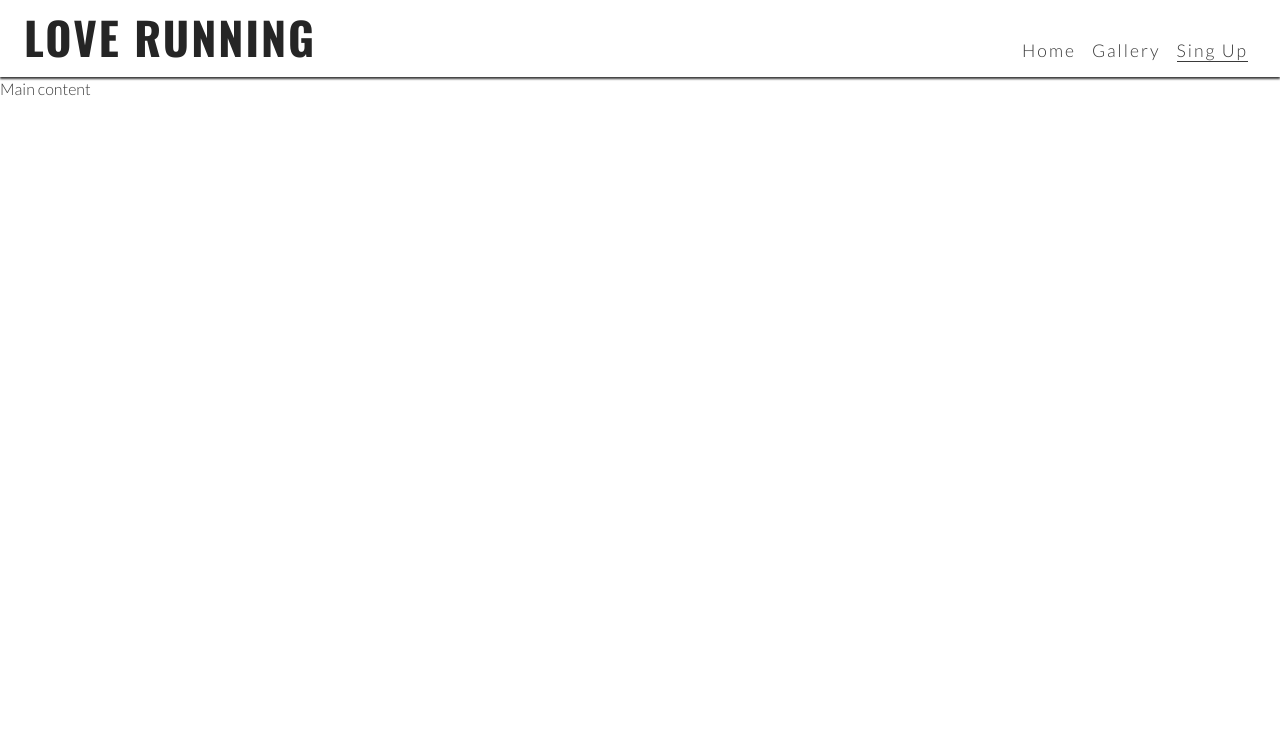
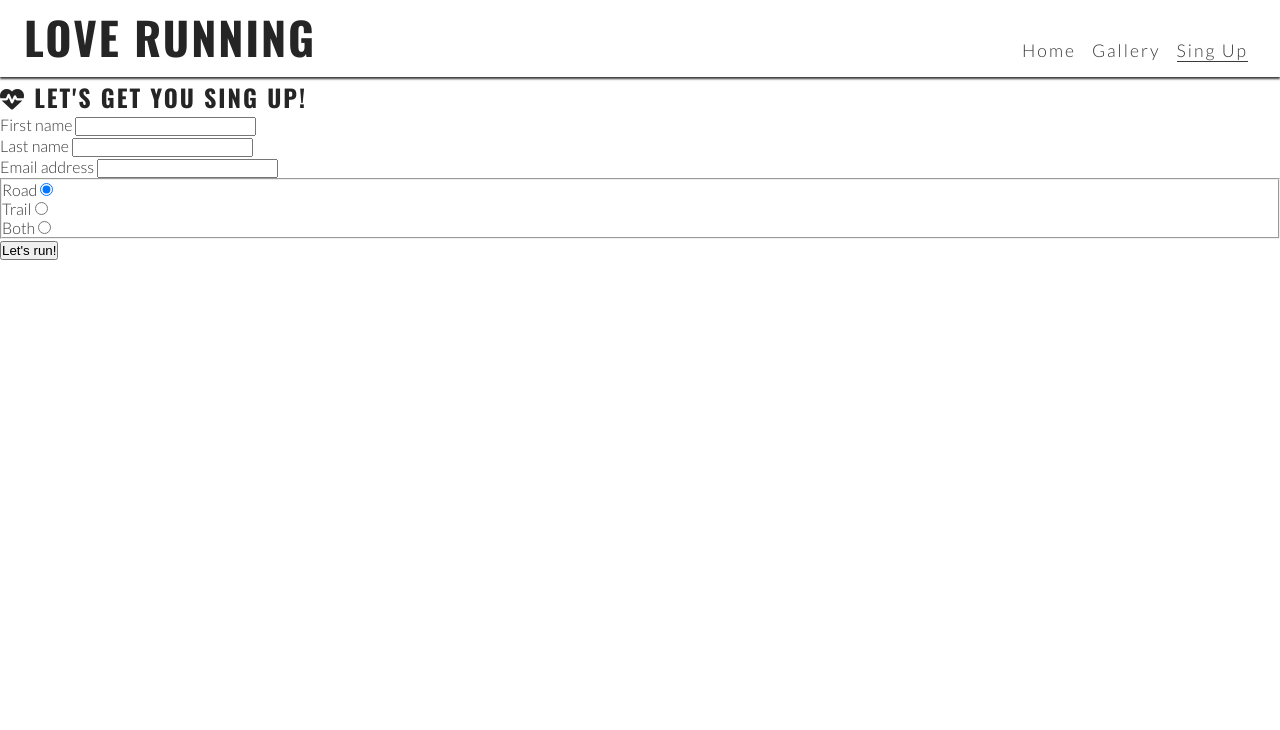
Before and after one commit to mistersouza/love-running, a plain HTML site: page signup.html in a window 1280 px wide. Shown: the top 730 px of the page. Drawn offline with nearby package versions, Linux system fonts and the light colour scheme.

Commit message:
Add signup form

```diff
--- a/assets/css/style.css
+++ b/assets/css/style.css
@@ -92,6 +92,8 @@ nav {
 main {
     flex: 1 0 auto;
     margin-top: 47px;
+    display: flex;
+    flex-direction: column;
 }
 
 /* Hero sectioin */
@@ -200,6 +202,9 @@ main {
 #photos {
     line-height: 0;
 }
+
+
+
 
 /* Footer */
 #social-networks {
--- a/signup.html
+++ b/signup.html
@@ -55,7 +55,52 @@
       </nav>
     </header>
     <!-- Main content -->
-    <main>Main content</main>
+    <main>
+      <section id="signup">
+          <form
+          action="https://formdump.codeinstitute.net"
+          id="signup-form"
+          method="post"
+          >
+          <h2><i class="fa-solid fa-heart-pulse"></i> Let's get you sing up!</i></h2>
+          <label for="first_name">First name</label>
+          <input type="text" id="first_name" name="first_name" class="text-input" required />
+          <br />
+          <label for="last_name">Last name</label>
+          <input type="text" id="last_name" name="last_name" class="text-input" required />
+          <br />
+          <label for="email_address">Email address</label>
+          <input
+            type="email"
+            id="email_address"
+            name="email_address"
+            class="text-input"
+            required
+          />
+          <br />
+          <fieldset id="radio-buttons">
+            <div class="radio-button">
+              <label for="road">Road</label
+              > <input
+                type="radio"
+                id="road"
+                name="running_preference"
+                checked
+              />
+            </div>
+            <div class="radio-button">
+              <label for="trail">Trail</label
+              > <input type="radio" id="trail" name="running_preference" />
+            </div>
+            <div class="radio-button">
+              <label for="both">Both</label
+              > <input type="radio" id="both" name="running_preference" />
+            </div>
+          </fieldset>
+          <button type="submit" class="join-button">Let's run!</button>
+        </form>
+      </section>
+    </main>
     <!-- Footer -->
     <footer>
       <ul id="social-networks">
```
Also changed, not shown: assets/images/signup-image.webp (added).
